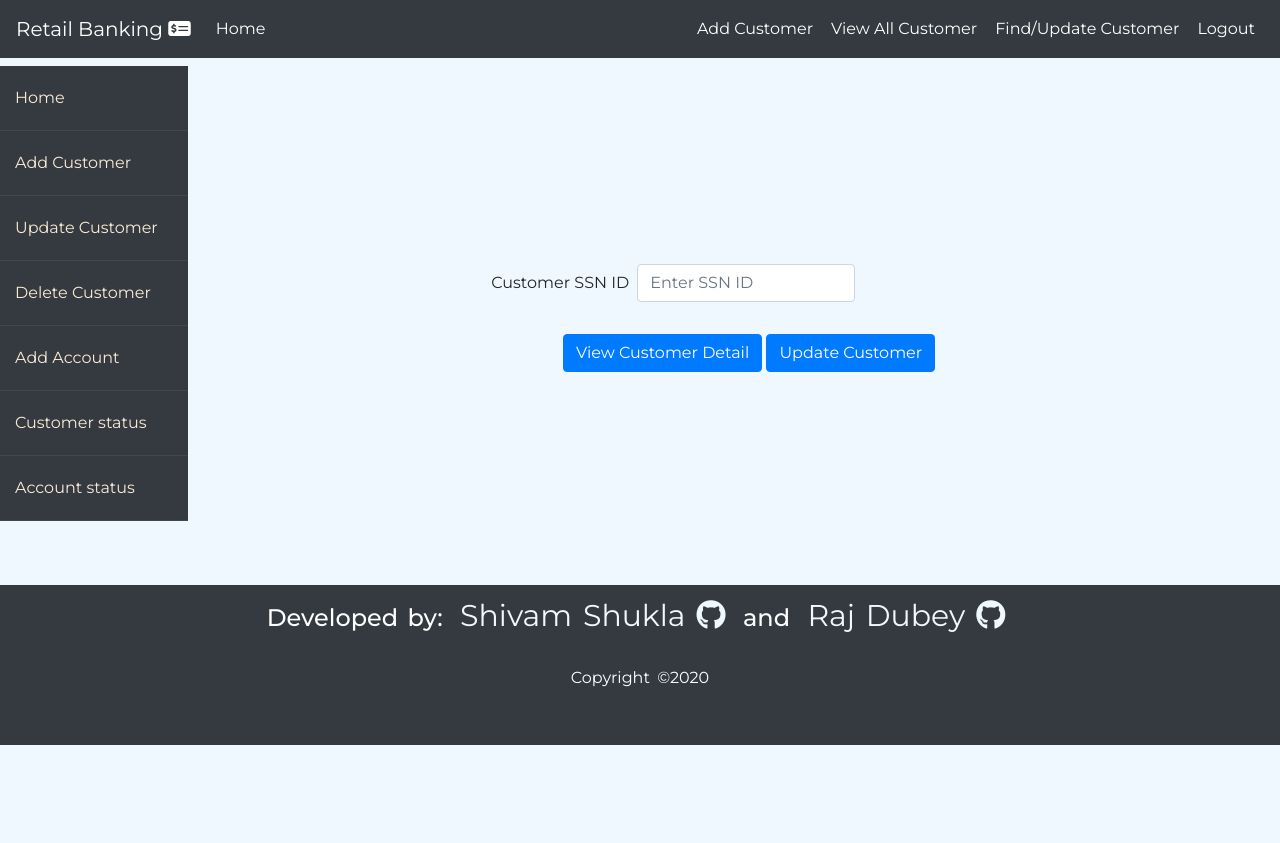
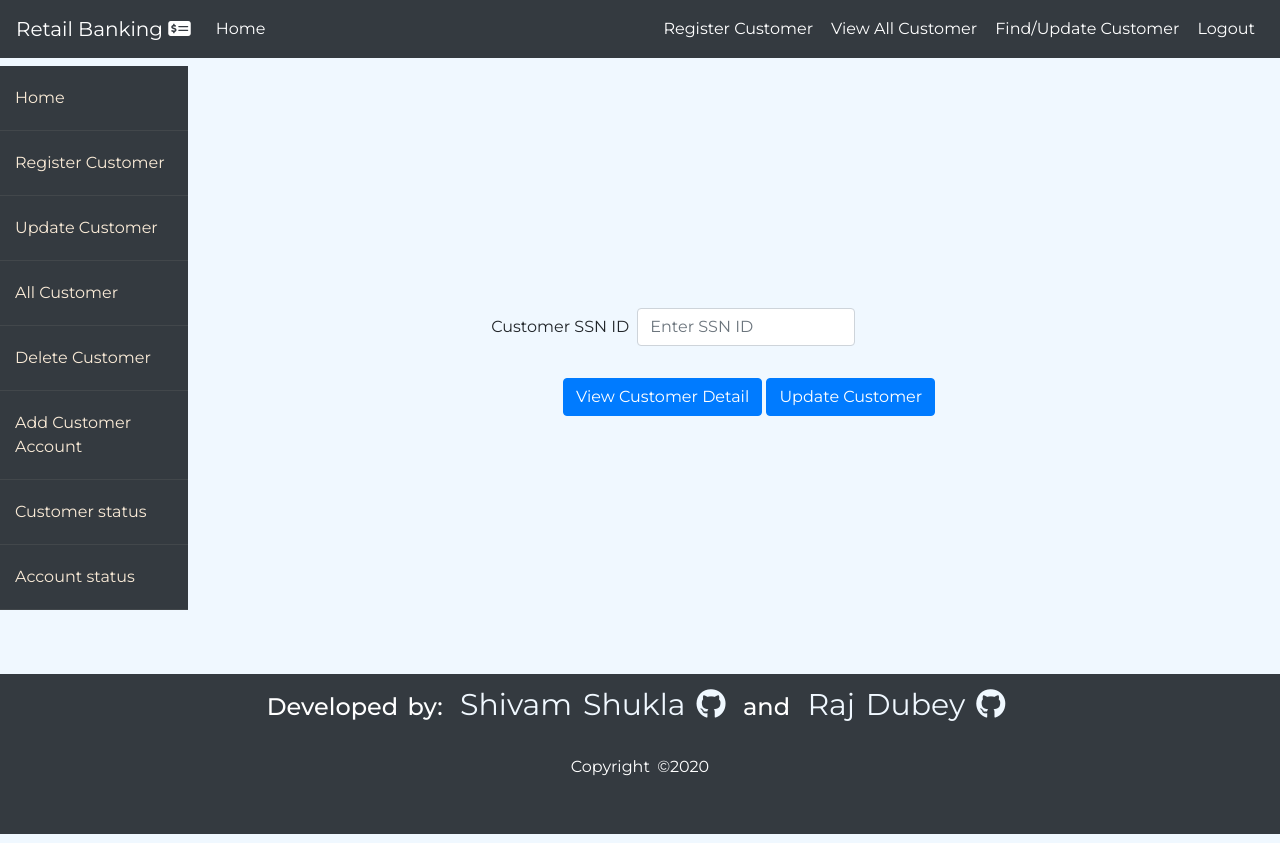
Before and after one commit to authoritydmc/rbank_python_flask, a Flask app: page /searchCustomer in a window 1280 px wide. Before the commit the page ends 745 px from the top, so only its background shows below. Run offline with Flask 2, Linux system fonts and the light colour scheme; the visitor is signed in with stand-in values (Sample User, id 1); some libraries are stand-ins or nearby versions.

Commit message:
fix viewCustomerDetails and added minor changes

```diff
--- a/retail_banking/routes.py
+++ b/retail_banking/routes.py
@@ -194,10 +194,11 @@ def updateCustomer(ssn_id=None):
     result, err = cdb.updateSSN(regdata)
 
     if result:
-        flash("Customer Details Updated Successfully")
+        flash("Customer Details Updated Successfully","success")
+        return redirect(url_for('viewCustomerDetail')+"/"+regdata['ssn_id'])
 
     else:
-        flash("Failed to Update  Customer  Details "+err)
+        flash("Failed to Update  Customer  Details "+err,"danger")
 
     return redirect(url_for('searchCustomer'))
 
--- a/retail_banking/templates/includes/nav.html
+++ b/retail_banking/templates/includes/nav.html
@@ -17,7 +17,7 @@
 
       {% if 'ssn_id' in session.keys() %}
       <li class="nav-item active">
-        <a class="btn nav-link {% if registerCustomer %}btn-primary {% endif%}" href='{{ url_for("registerCustomer") }}'>Add Customer</a>
+        <a class="btn nav-link {% if registerCustomer %}btn-primary {% endif%}" href='{{ url_for("registerCustomer") }}'>Register Customer</a>
       </li>
 
       <li class="nav-item active">
--- a/retail_banking/templates/includes/sidebar.html
+++ b/retail_banking/templates/includes/sidebar.html
@@ -1,15 +1,16 @@
 
-
+{% if 'ssn_id' in session.keys() %}
 
 <div class="row align-self-center">
     <div class="col-2 align-self-center pt-2">
         <div id="sidebar">
             <ul>
                 <li class="active" ><a href="{{ url_for('home')}}">Home</a></li>
-                <li><a href="{{ url_for('registerCustomer')}}">Add Customer</a></li>
+                <li><a href="{{ url_for('registerCustomer')}}">Register Customer</a></li>
                 <li><a href="{{ url_for('updateCustomer')}}">Update Customer</a></li>
+                <li><a href="{{ url_for('viewAllCustomer')}}">All Customer</a></li>
                 <li><a href="">Delete Customer</a></li>
-                <li><a href="">Add Account</a></li>
+                <li><a href="">Add Customer Account</a></li>
                 <li><a href="">Customer status</a></li>
                 <li><a href="">Account status</a></li>
 
@@ -19,3 +20,4 @@
             </ul>
         </div>
     </div>
+{% endif %}
--- a/retail_banking/templates/viewCustomerDetail.html
+++ b/retail_banking/templates/viewCustomerDetail.html
@@ -8,7 +8,7 @@
 <!-- below is body content  -->
 {% block content %}
 
-<form action="{{url_for('searchCustomer')}}" method="POST">
+<form  method="POST">
 <div class="row">
     <div class="col-md-6 offset-md-3">
 
@@ -39,8 +39,9 @@
                 </div>
             </div>
 
-            <button type="submit" class="btn btn-primary mb-2">Update Detail</button>
+            <button type="submit" formaction="{{url_for('searchCustomer')}}" class="btn btn-primary mb-2">Update Detail</button>
 
+            <button type="button" onclick="window.location.href='{{ url_for( 'searchCustomer'  ) }}';" class="btn btn-primary mb-2">Seach Another Customer</button>
     </div>
 </div>
 </form>
```
